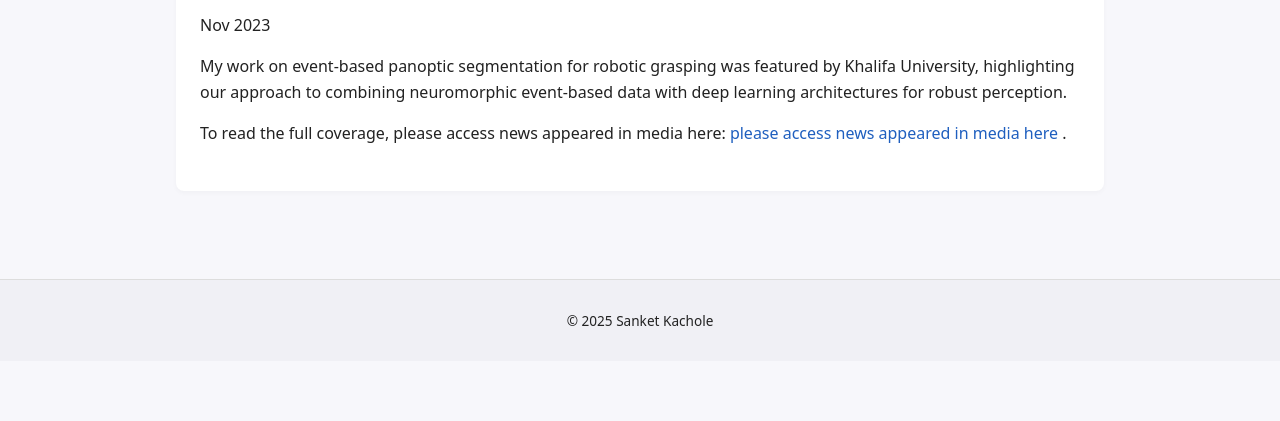
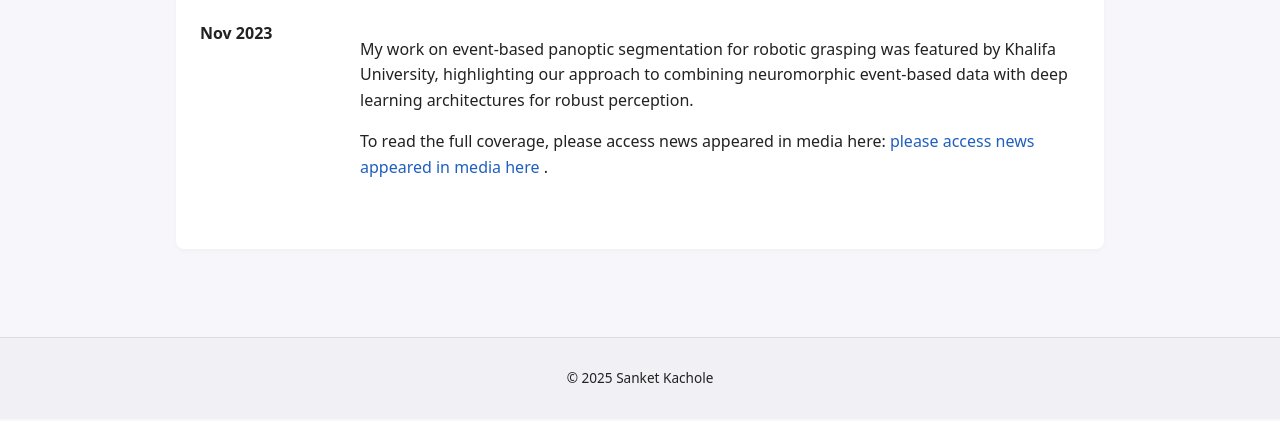
Before and after one commit to sanketkachole/sanketkachole.github.io, a plain HTML site: page news.html in a window 1280 px wide. Shown: the part 159-580 px from the top of the page. Drawn offline with Linux system fonts and the light colour scheme.

Commit message:
Update style.css

```diff
--- a/css/style.css
+++ b/css/style.css
@@ -206,3 +206,22 @@ a:focus {
     grid-template-columns: 1fr;
   }
 }
+.media-news-list {
+  margin-top: 1.5rem;
+}
+
+.media-news-row {
+  display: flex;
+  align-items: flex-start;
+  gap: 2rem;
+  margin-bottom: 1.5rem;
+}
+
+.media-news-date {
+  min-width: 8rem;
+  font-weight: 600;
+}
+
+.media-news-text {
+  flex: 1;
+}
```
